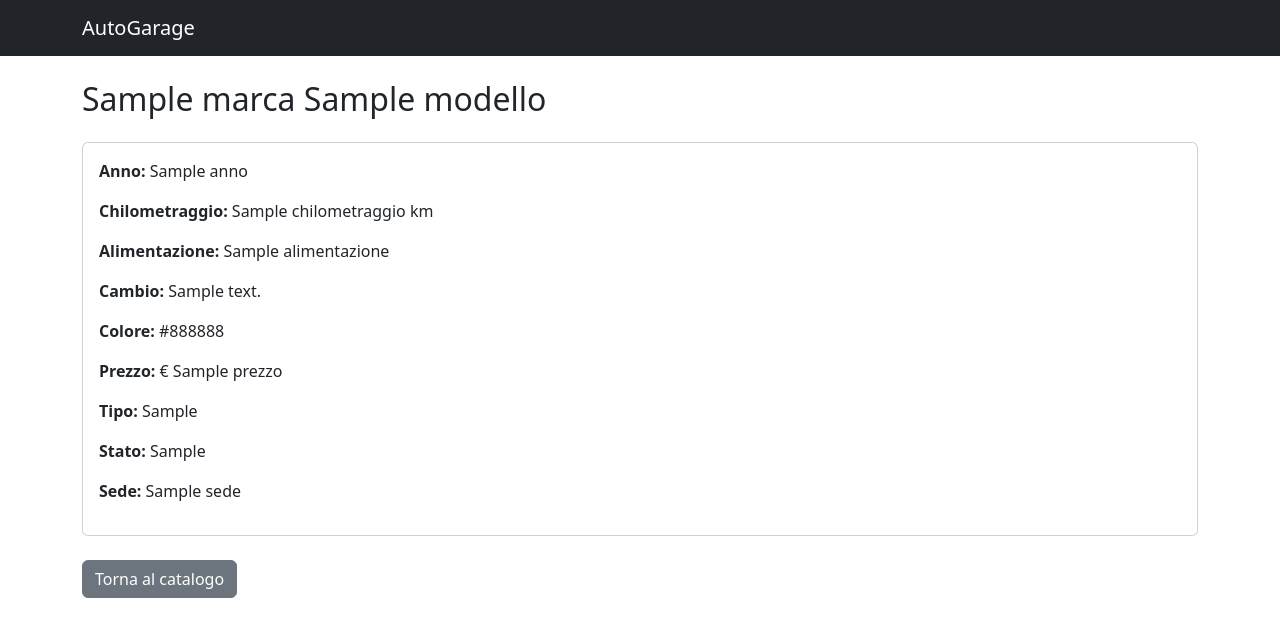
After one commit to StefanoVanzini1/AutoGarage, a Django app: template garage/templates/garage/dettaglio_auto.html in a window 1280 px wide. The commit adds this page. Shown: the top 637 px of the page. Run offline with Django 5.2, Linux system fonts and the light colour scheme; the template is opened without the code that fills it: most values are stand-ins (such as "Sample title", 1, 10 or a date in 2020); data that the repository does not hold is empty.

Commit message:
Aggiunta scheda dettaglio auto

```diff
--- /dev/null
+++ b/garage/templates/garage/dettaglio_auto.html
@@ -0,0 +1,29 @@
+{% extends 'garage/base.html' %}
+
+{% block content %}
+
+<h2 class="mb-4">
+    {{ auto.marca }} {{ auto.modello }}
+</h2>
+
+<div class="card">
+    <div class="card-body">
+        <p><strong>Anno:</strong> {{ auto.anno }}</p>
+        <p><strong>Chilometraggio:</strong> {{ auto.chilometraggio }} km</p>
+        <p><strong>Alimentazione:</strong> {{ auto.alimentazione }}</p>
+        <p><strong>Cambio:</strong> {{ auto.cambio }}</p>
+        <p><strong>Colore:</strong> {{ auto.colore }}</p>
+        <p><strong>Prezzo:</strong> € {{ auto.prezzo }}</p>
+        <p><strong>Tipo:</strong> {{ auto.get_tipo_auto_display }}</p>
+        <p><strong>Stato:</strong> {{ auto.get_stato_display }}</p>
+        <p><strong>Sede:</strong> {{ auto.sede.nome }}</p>
+    </div>
+</div>
+
+<div class="mt-4">
+    <a href="{% url 'catalogo' %}" class="btn btn-secondary">
+        Torna al catalogo
+    </a>
+</div>
+
+{% endblock %}
--- a/garage/urls.py
+++ b/garage/urls.py
@@ -7,4 +7,5 @@ urlpatterns = [
     path("login/", views.login_view, name="login"),
     path("logout/", views.logout_view, name="logout"),
     path("catalogo/", views.catalogo, name="catalogo"),
+    path("catalogo/<int:auto_id>/", views.dettaglio_auto, name="dettaglio_auto"),
 ]
```
Also changed, not shown: garage/templates/garage/catalogo.html (+16 -3 lines), garage/views.py (+13 -1 lines).
